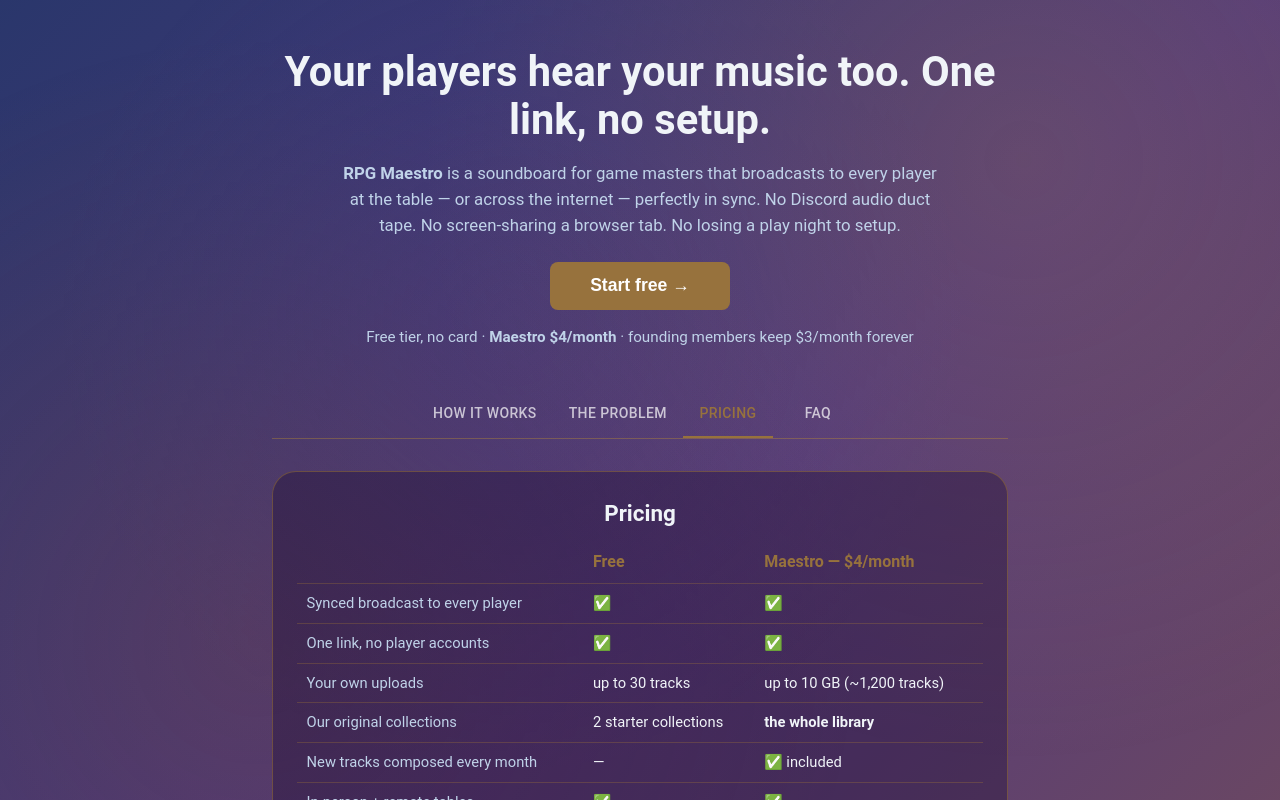
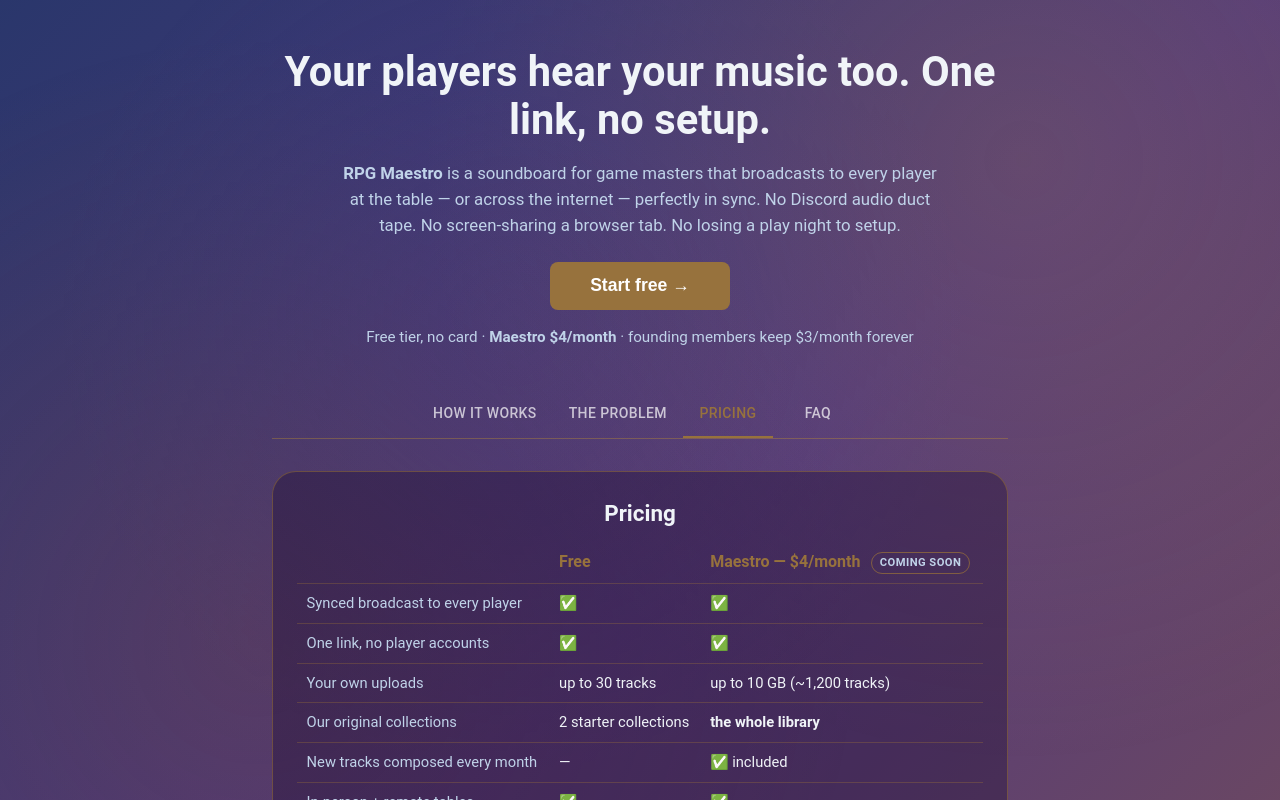
Before and after one commit to AcevedoR/rpg-maestro, a React (Vite) app in the folder apps/rpg-maestro-ui/: page / in a window 1280 px wide. Both pictures are taken after a click on the tab "PRICING". Shown: the top 800 px of the page. Built offline with nearby package versions, Linux system fonts and the light colour scheme; no server answers.

Commit message:
feat(ui): grey out Maestro upgrade button and mark paid tier as coming soon
The upgrade-interest modal and backend stay in place, dormant, for when
the button is enabled.

```diff
--- a/apps/rpg-maestro-ui/src/app/landing/landing-page.css
+++ b/apps/rpg-maestro-ui/src/app/landing/landing-page.css
@@ -122,6 +122,32 @@
   background: rgba(218, 165, 32, 0.15);
 }
 
+.landing-secondary-button:disabled {
+  opacity: 0.45;
+  cursor: default;
+  color: var(--text-secondary);
+  border-color: rgba(218, 165, 32, 0.3);
+}
+
+.landing-secondary-button:disabled:hover {
+  background: transparent;
+}
+
+.landing-coming-soon-badge {
+  display: inline-block;
+  margin-left: 0.4rem;
+  padding: 0.1rem 0.5rem;
+  font-size: 0.7rem;
+  font-weight: 600;
+  text-transform: uppercase;
+  letter-spacing: 0.04em;
+  color: var(--text-secondary);
+  border: 1px solid rgba(218, 165, 32, 0.4);
+  border-radius: 999px;
+  vertical-align: middle;
+  white-space: nowrap;
+}
+
 .landing-table-scroll {
   overflow-x: auto;
 }
--- a/apps/rpg-maestro-ui/src/app/landing/landing-page.tsx
+++ b/apps/rpg-maestro-ui/src/app/landing/landing-page.tsx
@@ -149,7 +149,9 @@
                 <tr>
                   <th></th>
                   <th>Free</th>
-                  <th>Maestro — $4/month</th>
+                  <th>
+                    Maestro — $4/month <span className="landing-coming-soon-badge">coming soon</span>
+                  </th>
                 </tr>
               </thead>
               <tbody>
@@ -192,7 +194,8 @@
             <button className="landing-cta-button" onClick={onStartFree}>
               Start free →
             </button>
-            <button className="landing-secondary-button" onClick={() => setUpgradeModalOpen(true)}>
+            {/* upgrade capture is not open yet: re-enable this button to plug the modal back in */}
+            <button className="landing-secondary-button" disabled title="Coming soon">
               Maestro $4/mo
             </button>
           </div>
```
Also changed, not shown: 1 other file (tests, documents, lock files or other folders).
